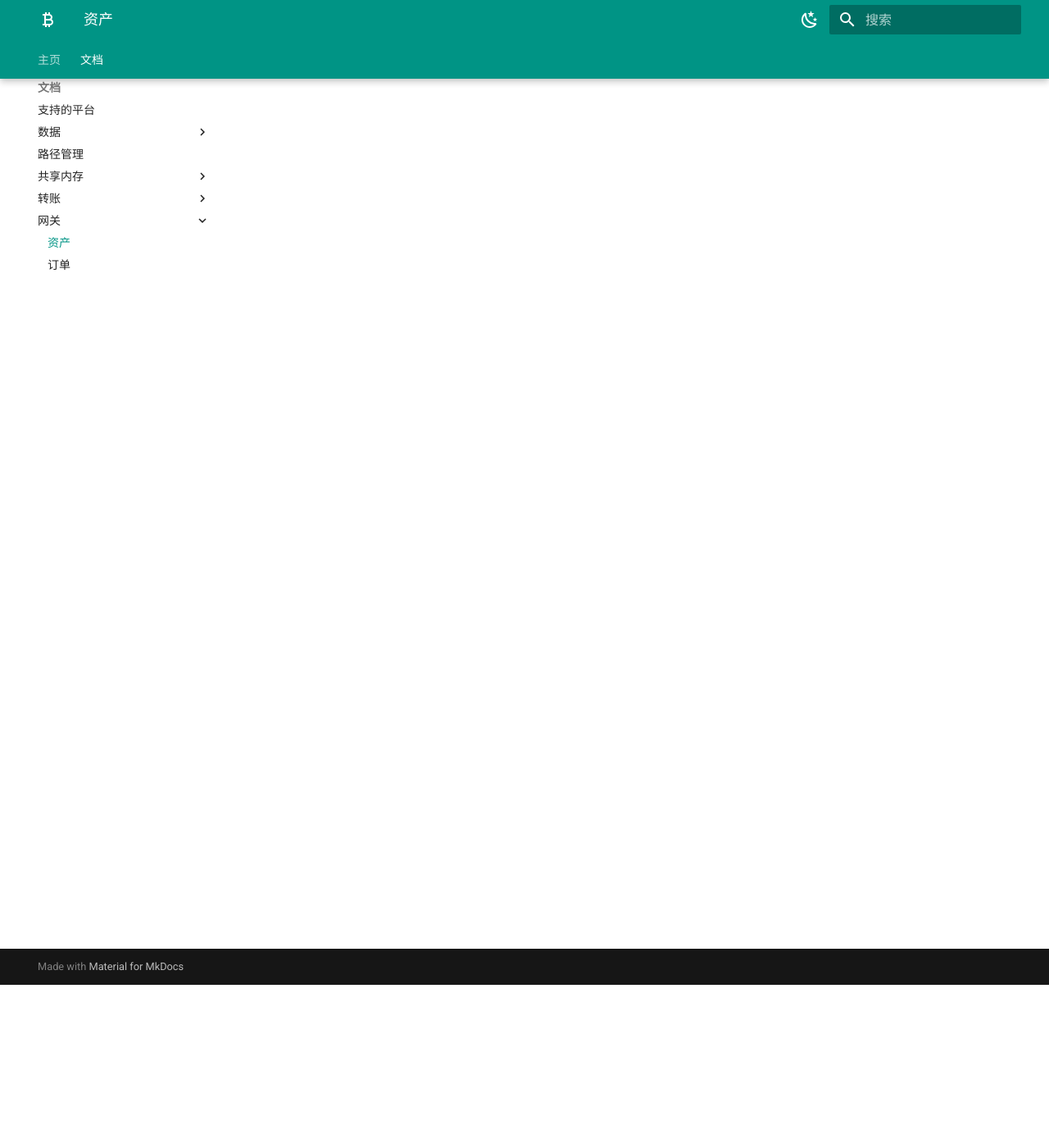
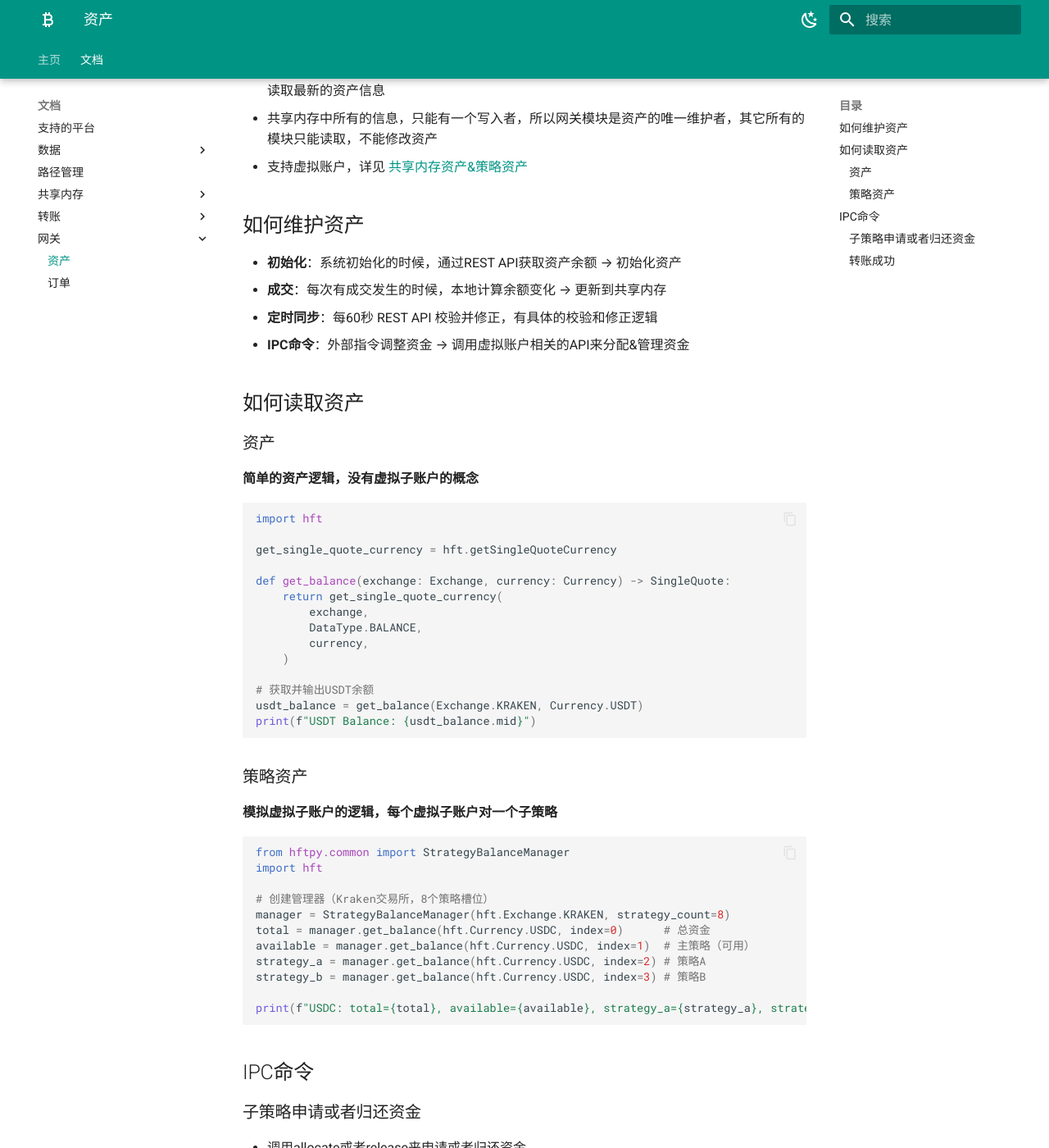
Before and after one commit to relaxdl/hft-wiki, an MkDocs documentation site: the page built from docs/common/gateway_balance.md, in a window 1280 px wide and 1400 px high, scrolled down 199 px. Shown: the whole window at 82% size. Built offline with MkDocs 1.6.1 and Material for MkDocs 9.7.7, drawn with Linux system fonts in a browser that asks for light colours; some of the changed text lies outside the part shown.

Commit message:
增加了网关的资金管理

````diff
--- a/docs/common/gateway_balance.md
+++ b/docs/common/gateway_balance.md
@@ -1,3 +1,154 @@
 # gateway的订单管理
 
-简单的介绍一下，一个通用的网关模块应该如何管理 & 同步资产
+
+* 网关模块负责管理和同步资产。将最新的资产信息写入共享内存，其它进程可以从共享内存中读取最新的资产信息
+* 共享内存中所有的信息，只能有一个写入者，所以网关模块是资产的唯一维护者，其它所有的模块只能读取，不能修改资产
+* 支持虚拟账户，详见 [共享内存资产&策略资产](shm_balance.md)
+
+## 如何维护资产
+
+* **初始化**：系统初始化的时候，通过REST API获取资产余额 → 初始化资产
+* **成交**：每次有成交发生的时候，本地计算余额变化 → 更新到共享内存
+* **定时同步**：每60秒 REST API 校验并修正，有具体的校验和修正逻辑
+* **IPC命令**：外部指令调整资金 → 调用虚拟账户相关的API来分配&管理资金
+
+## 如何读取资产
+
+### 资产
+
+**简单的资产逻辑，没有虚拟子账户的概念**
+
+```python
+import hft
+
+get_single_quote_currency = hft.getSingleQuoteCurrency
+
+def get_balance(exchange: Exchange, currency: Currency) -> SingleQuote:
+    return get_single_quote_currency(
+        exchange,
+        DataType.BALANCE,
+        currency,
+    )
+
+# 获取并输出USDT余额
+usdt_balance = get_balance(Exchange.KRAKEN, Currency.USDT)
+print(f"USDT Balance: {usdt_balance.mid}")
+```
+
+### 策略资产
+
+**模拟虚拟子账户的逻辑，每个虚拟子账户对一个子策略**
+
+```python
+from hftpy.common import StrategyBalanceManager
+import hft
+
+# 创建管理器（Kraken交易所，8个策略槽位）
+manager = StrategyBalanceManager(hft.Exchange.KRAKEN, strategy_count=8)
+total = manager.get_balance(hft.Currency.USDC, index=0)      # 总资金
+available = manager.get_balance(hft.Currency.USDC, index=1)  # 主策略（可用）
+strategy_a = manager.get_balance(hft.Currency.USDC, index=2) # 策略A
+strategy_b = manager.get_balance(hft.Currency.USDC, index=3) # 策略B
+
+print(f"USDC: total={total}, available={available}, strategy_a={strategy_a}, strategy_b={strategy_b}")
+
+```
+
+## IPC命令
+
+### 子策略申请或者归还资金
+
+* 调用allocate或者release来申请或者归还资金
+
+=== "JSON"
+
+    ```json
+    // 申请资金
+    {
+        "strategy": "a",          // 策略名称
+        "cmd": "allocate",        // 申请资金
+        "currency": "usd",        // 币种
+        "amount": 100,            // 申请金额
+        "index": 2                // 子策略索引
+    }
+
+    // 归还资金
+    {
+        "strategy": "a",          // 策略名称
+        "cmd": "release",         // 归还资金
+        "currency": "usd",        // 币种
+        "amount": 100,            // 归还金额
+        "index": 2                // 子策略索引
+    }
+    ```
+
+=== "Python"
+
+    ```python
+    from hftpy.ipc.ipc_command_system import IPCCommandSystem
+    from hftpy.common import KRAKEN_STRATEGY_BALANCE_CMD
+    from hftpy.common.kraken_gateway_proto import kraken_strategy_balance
+
+    # 初始化 IPC 命令系统
+    command_system = IPCCommandSystem("my_strategy")
+    command_system.start()
+
+    # 申请资金
+    payload = kraken_strategy_balance(
+        strategy="a",
+        cmd="allocate",
+        currency="usd",
+        index=2,
+        amount=100
+    )
+    await command_system.send_command("kraken_gateway", KRAKEN_STRATEGY_BALANCE_CMD, payload)
+
+    # 归还资金
+    payload = kraken_strategy_balance(
+        strategy="a",
+        cmd="release",
+        currency="usd",
+        index=2,
+        amount=100
+    )
+    await command_system.send_command("kraken_gateway", KRAKEN_STRATEGY_BALANCE_CMD, payload)
+    ```
+
+### 转账成功
+
+* 成功转入或者转出后，调用adjust通知网关调整总资产
+
+=== "JSON"
+
+    ```json
+    // 转账：资金转出
+    {
+        "strategy": "a",       // 策略名称
+        "cmd": "adjust",       // 命令类型
+        "currency": "usd",     // 币种
+        "amount": -1000,       // 调整金额（负数表示转出）
+        "index": 0             // 索引（0=总资金）
+    }
+    ```
+
+=== "Python"
+
+    ```python
+    from hftpy.ipc.ipc_command_system import IPCCommandSystem
+    from hftpy.common import KRAKEN_STRATEGY_BALANCE_CMD
+    from hftpy.common.kraken_gateway_proto import kraken_strategy_balance
+
+    # 初始化 IPC 命令系统
+    command_system = IPCCommandSystem("my_strategy")
+    command_system.start()
+
+    # 转账成功后通知网关调整总资产
+    payload = kraken_strategy_balance(
+        strategy="a",
+        cmd="adjust",
+        currency="usd",
+        delta=-1000,  # 负数表示转出
+        index=0       # 0=总资金
+    )
+    await command_system.send_command("kraken_gateway", KRAKEN_STRATEGY_BALANCE_CMD, payload)
+    ```
````
Also changed, not shown: docs/common/shm_balance.md (+4 -0 lines).
